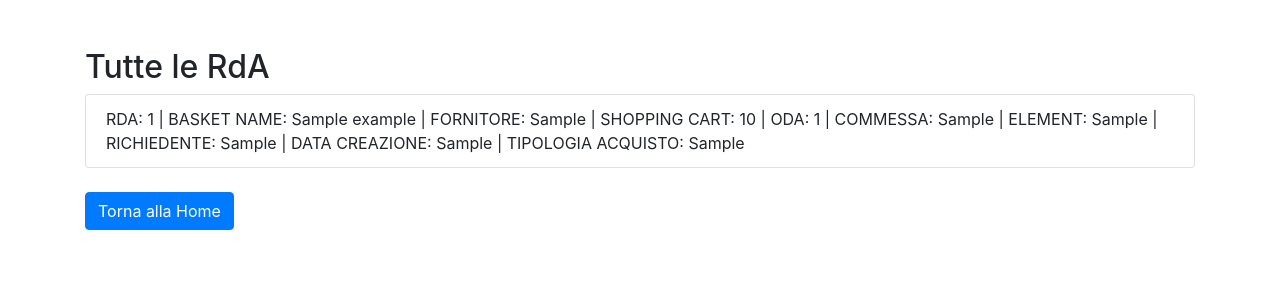
After one commit to Growthack90/Piattaforma-DB, a Flask app: page /show_rdas in a window 1280 px wide. The commit adds this page. Shown: the top 300 px of the page. Run offline with Flask 3, Linux system fonts and the light colour scheme; tables that the repository leaves empty hold one stand-in row (values such as "Sample post"); some libraries are stand-ins or nearby versions.

Commit message:
create: script fornitori - form rdas - logic db

```diff
--- a/app.py
+++ b/app.py
@@ -1,7 +1,61 @@
-from flask import Flask, render_template
-# from flask_sqlalchemy import SQLAlchemy
+from flask import Flask, render_template, request
+import sqlite3
 
 app = Flask(__name__)
+
+# Creazione e comunicazione con il database RdA
+def get_db_connection():
+    connection = sqlite3.connect("database-rda.db")
+    connection.row_factory = sqlite3.Row
+    return connection
+
+# Creazione e comunicazione con il database fornitori
+def get_fornitori_db_connection():
+    connection = sqlite3.connect("fornitori.db")
+    connection.row_factory = sqlite3.Row
+    return connection
+
+# Crea la struttura dei database se non esiste
+def init_fornitori_db():
+    connection = get_fornitori_db_connection()
+    cursor = connection.cursor()
+    cursor.execute("""
+    CREATE TABLE IF NOT EXISTS fornitori (
+        fornitore TEXT PRIMARY KEY
+    )
+    """)
+    connection.commit()
+    connection.close()
+
+def init_db():
+    # Database RdA
+    connection = get_db_connection()
+    cursor = connection.cursor()
+    cursor.execute("""
+    CREATE TABLE IF NOT EXISTS example (
+        id INTEGER PRIMARY KEY,
+        rda INTEGER NOT NULL,
+        basket_name TEXT NOT NULL,
+        fornitore TEXT NOT NULL,
+        valore_shopping_cart INTEGER NOT NULL,
+        oda INTEGER NOT NULL,
+        commessa TEXT NOT NULL,
+        element TEXT NOT NULL,
+        richiedente TEXT NOT NULL,
+        data_creazione TEXT NOT NULL,
+        tipologia_acquisto TEXT NOT NULL
+    )
+    """)
+    connection.commit()
+    connection.close()
+
+    # Database Fornitori
+    init_fornitori_db()
+
+init_db()
+
+# # Controllare se il database è stato creato con successo. Se non presente alcun dato nel database il valore di ritorno è "0"
+# print(connection.total_changes)
 
 # INDEX
 @app.route('/')
@@ -11,7 +65,60 @@ def index():
 # INSERT
 @app.route('/insert', methods=['GET', 'POST'])
 def insert():
-    return render_template('insert.html')
+    success = False
+    if request.method == 'POST':
+        rda = request.form['rda']
+        basket_name = request.form['basket_name']
+        fornitore = request.form['fornitore']
+        new_fornitore = request.form['new_fornitore']
+        valore_shopping_cart = request.form['valore_shopping_cart']
+        oda = request.form['oda']
+        commessa = request.form['commessa']
+        element = request.form['element']
+        richiedente = request.form['richiedente']
+        data_creazione = request.form['data_creazione']
+        tipologia_acquisto = request.form['tipologia_acquisto']
+
+        if new_fornitore:
+            fornitore = new_fornitore
+            # Inserisci il nuovo fornitore nel database fornitori
+            connection = get_fornitori_db_connection()
+            cursor = connection.cursor()
+            cursor.execute("INSERT OR IGNORE INTO fornitori (fornitore) VALUES (?)", (new_fornitore,))
+            connection.commit()
+            connection.close()
+
+        # Inserisci i dati nel database RdA
+        connection = get_db_connection()
+        cursor = connection.cursor()
+        cursor.execute("""
+            INSERT INTO example (rda, basket_name, fornitore, valore_shopping_cart, oda, commessa, element, richiedente, data_creazione, tipologia_acquisto)
+            VALUES (?, ?, ?, ?, ?, ?, ?, ?, ?, ?)
+        """, (rda, basket_name, fornitore, valore_shopping_cart, oda, commessa, element, richiedente, data_creazione, tipologia_acquisto))
+        connection.commit()
+        connection.close()
+
+        success = True
+
+    # Recupera l'elenco dei fornitori dal database fornitori.db
+    connection = get_fornitori_db_connection()
+    cursor = connection.cursor()
+    cursor.execute("SELECT fornitore FROM fornitori")
+    fornitori = [row['fornitore'] for row in cursor.fetchall()]
+    connection.close()
+
+    return render_template('insert.html', fornitori=fornitori, success=success)
+
+
+# SHOW RDAs
+@app.route('/show_rdas')
+def show_rdas():
+    connection = get_db_connection()
+    cursor = connection.cursor()
+    cursor.execute("SELECT * FROM example")
+    rdas = cursor.fetchall()
+    connection.close()
+    return render_template('rdas.html', rdas=rdas)
 
 # LOGISTICS
 @app.route('/logistics')
@@ -28,6 +135,5 @@ def modify():
 def search():
     return render_template('search.html')
 
-
 if __name__ == "__main__":
     app.run(debug=True)
--- /dev/null
+++ b/templates/rdas.html
@@ -0,0 +1,27 @@
+<!DOCTYPE html>
+<html lang="en">
+<head>
+    <meta charset="UTF-8">
+    <meta name="viewport" content="width=device-width, initial-scale=1.0">
+    <title>Tutte le RdA</title>
+    <!-- Bootstrap CSS -->
+    <link href="https://stackpath.bootstrapcdn.com/bootstrap/4.5.2/css/bootstrap.min.css" rel="stylesheet">
+</head>
+<body>
+    <div class="container my-5">
+        <h2>Tutte le RdA</h2>
+        <ul class="list-group">
+            {% for rda in rdas %}
+                <li class="list-group-item">
+                    RDA: {{ rda['rda'] }} | BASKET NAME: {{ rda['basket_name'] }} | FORNITORE: {{ rda['fornitore'] }} | SHOPPING CART: {{ rda['valore_shopping_cart'] }} | ODA: {{ rda['oda'] }} | COMMESSA: {{ rda['commessa'] }} | ELEMENT: {{ rda['element'] }} | RICHIEDENTE: {{ rda['richiedente'] }} | DATA CREAZIONE: {{ rda['data_creazione'] }} | TIPOLOGIA ACQUISTO: {{ rda['tipologia_acquisto'] }}
+                </li>
+            {% endfor %}
+        </ul>
+        <a href="/" class="btn btn-primary mt-4">Torna alla Home</a>
+    </div>
+    <!-- Bootstrap JS and dependencies -->
+    <script src="https://code.jquery.com/jquery-3.5.1.slim.min.js"></script>
+    <script src="https://cdn.jsdelivr.net/npm/@popperjs/core@2.5.2/dist/umd/popper.min.js"></script>
+    <script src="https://stackpath.bootstrapcdn.com/bootstrap/4.5.2/js/bootstrap.min.js"></script>
+</body>
+</html>
```
Also changed, not shown: populate_fornitori.py (added, +26 -0 lines), templates/insert.html (+26 -7 lines), 1 other file.
